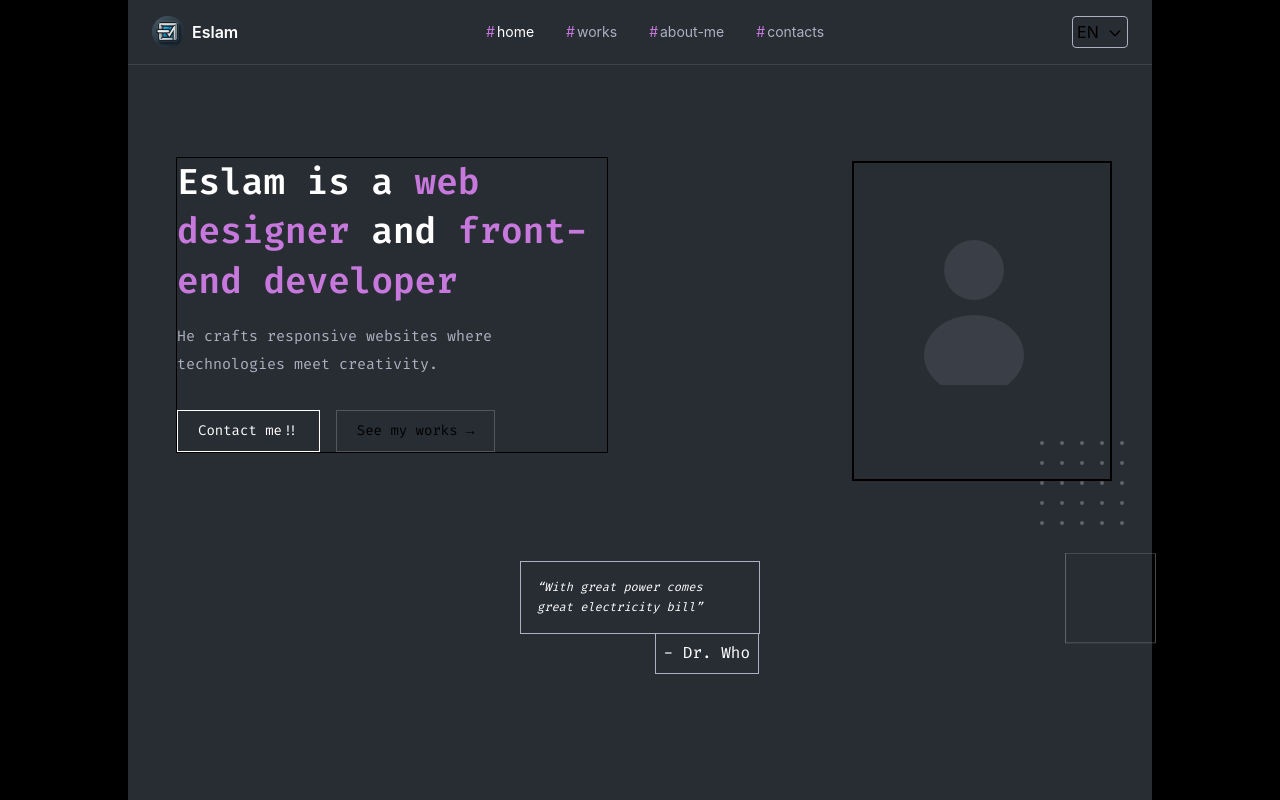
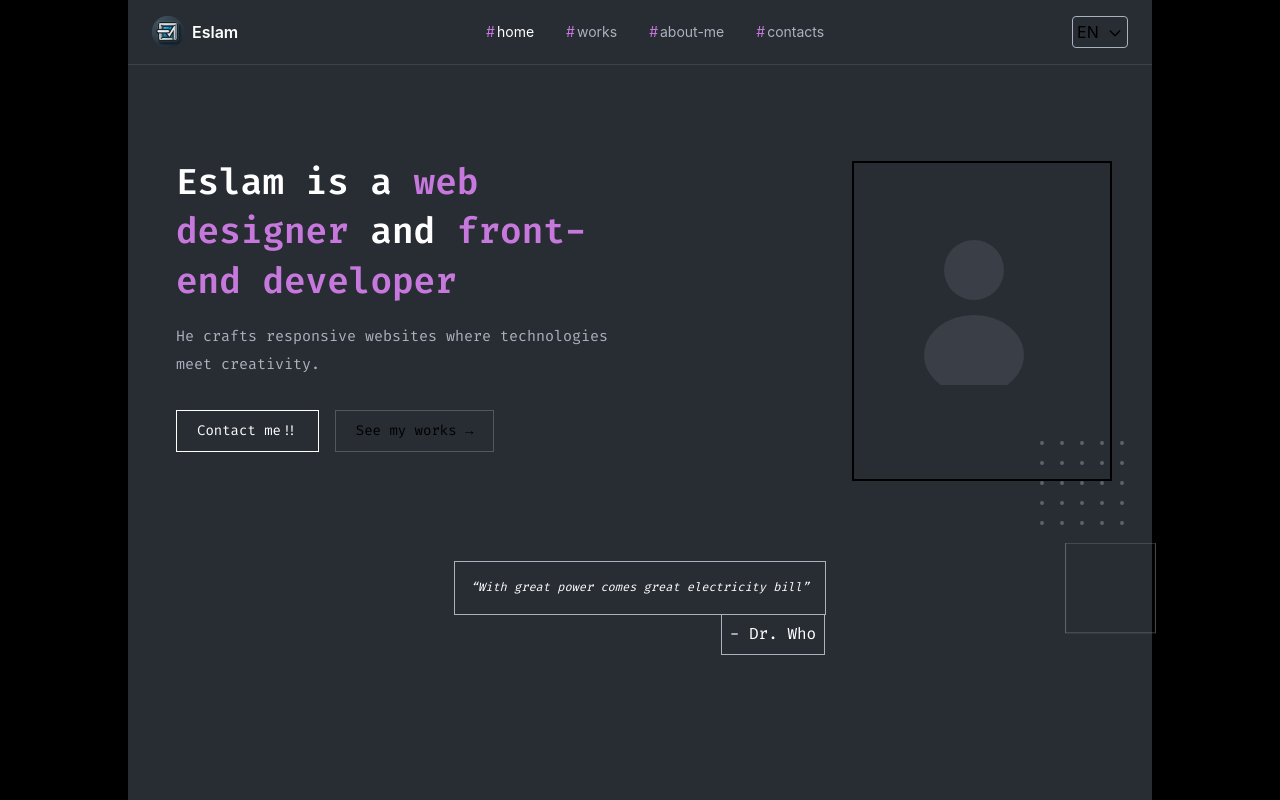
Before and after one commit to Eslam-mg/portfolio, a Next.js app: page / in a window 1280 px wide. Built offline with nearby package versions, Linux system fonts and the light colour scheme.

Commit message:
add css style

```diff
--- a/src/app/(home)/page.tsx
+++ b/src/app/(home)/page.tsx
@@ -8,7 +8,7 @@ export default function page() {
             {/* ── HERO ── */}
             <section className=" px-6 pt-20 pb-24 grid grid-cols-1 md:grid-cols-2 items-center gap-16 relative">
                 {/* Text side */}
-                <div className="relative z-10 border">
+                <div className="relative z-10">
                     <h1 className="text-white text-4xl font-semibold leading-snug m-0 mb-4">
                         Eslam is a{" "}
                         <span className="text-primaryColor">web designer</span>{" "}
@@ -60,7 +60,7 @@ export default function page() {
 
             {/* Quote section */}
             <section className='relative border-red-500 flex items-center justify-center'>
-                <div className="relative border border-borderColor p-4 max-w-60">
+                <div className="relative border border-borderColor p-4 max-w-96">
                     <p className="text-white text-xs m-0 leading-relaxed italic">
                         &ldquo;With great power comes great electricity bill&rdquo;
                     </p>
```
